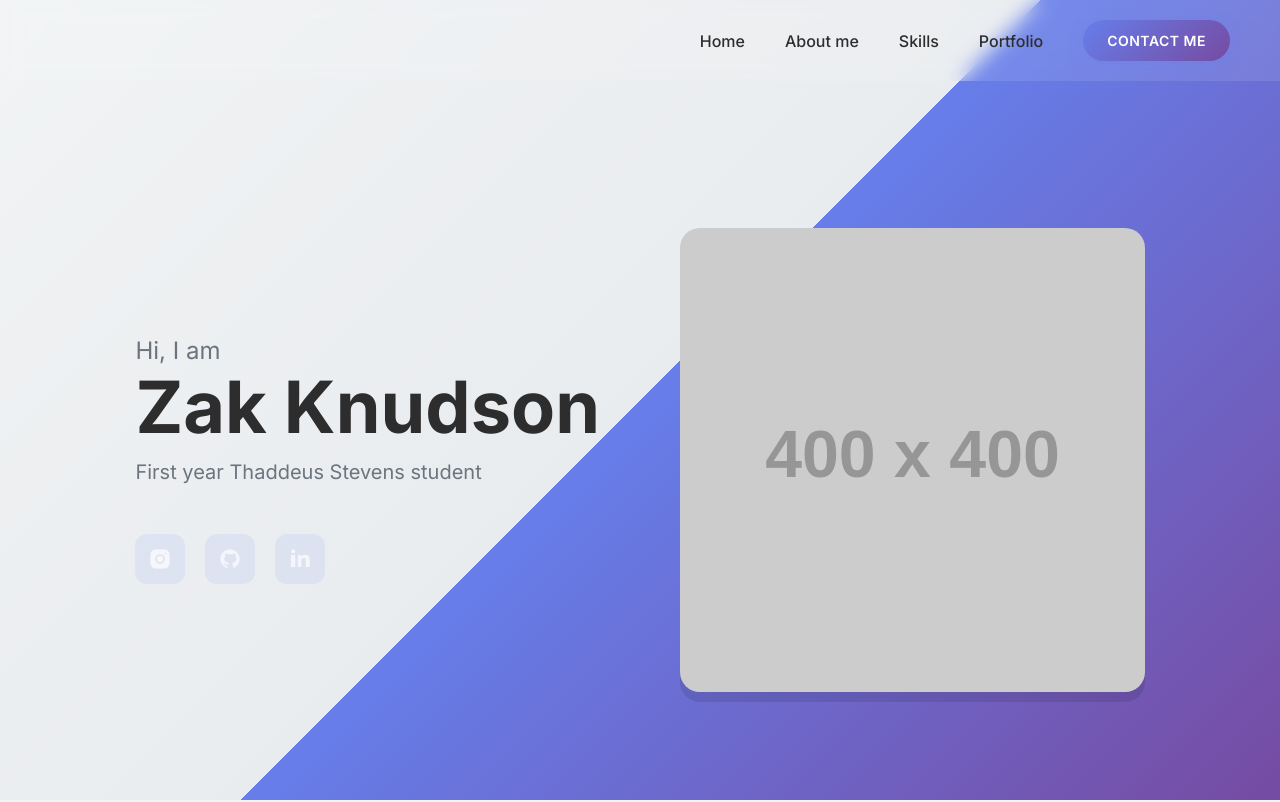
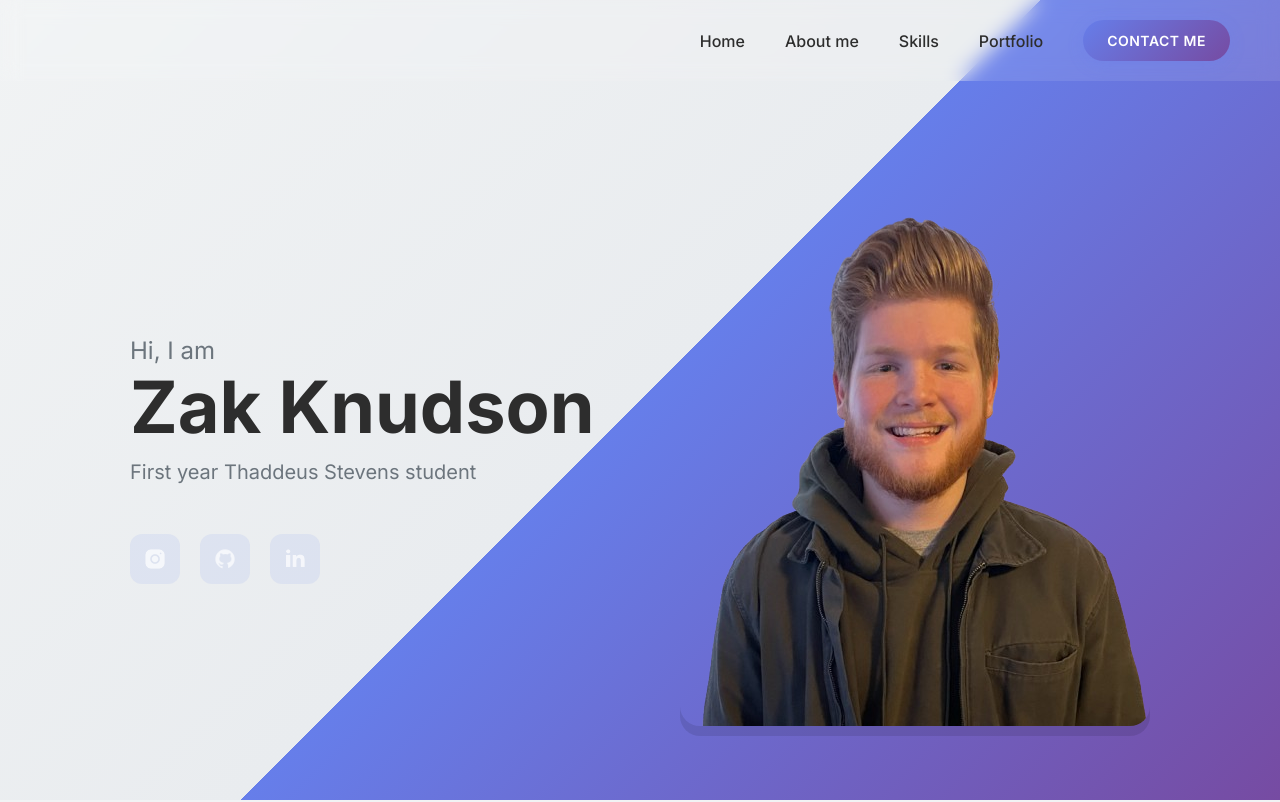
Before and after one commit to Knudsonzak/Zaks-Portfolio, a website: page index.html in a window 1280 px wide. Shown: the top 802 px of the page. Drawn offline with nearby package versions, Linux system fonts and the light colour scheme; placeholder pictures from the web are drawn by us.

Commit message:
profile pic

```diff
--- a/index.html
+++ b/index.html
@@ -44,7 +44,7 @@
                 </div>
 
                 <div class="image">
-                    <img src="https://placehold.co/400x400/667eea/ffffff?text=ZK" alt="Zak Knudson" class="profile-photo">
+                    <img src="Profile.png" alt="Zak Knudson" class="profile-photo">
                 </div>
             </div>
         </main>
```
Also changed, not shown: Profile.png (added).
